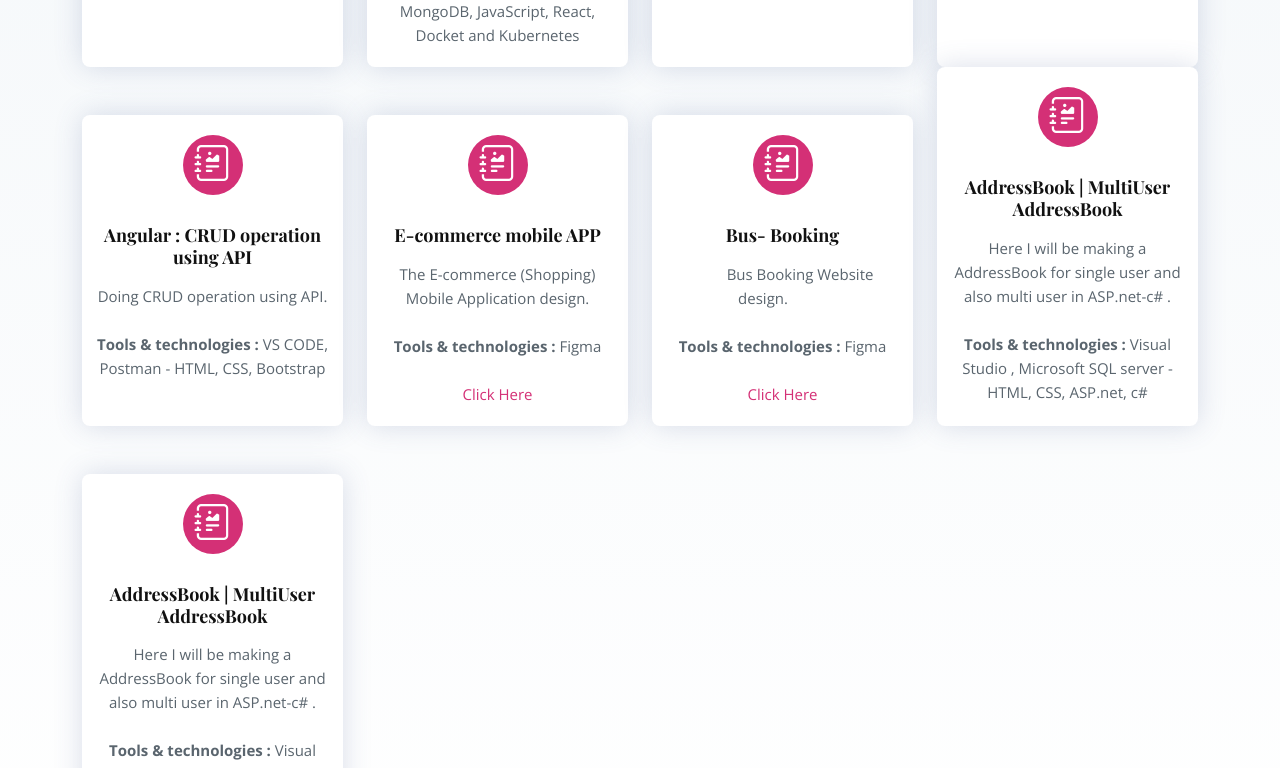
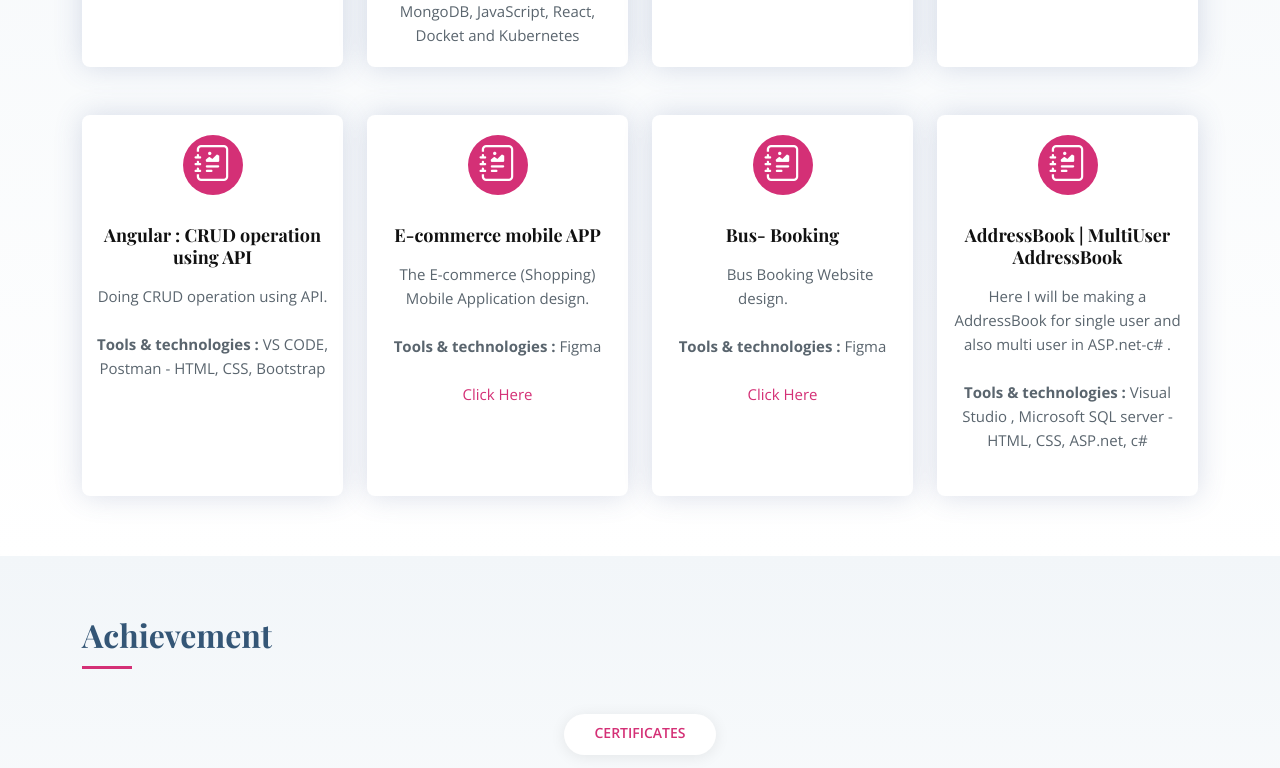
Before and after one commit to MiralSangani/portfolio, a plain HTML site: page index.html in a window 1280 px wide. Shown: the part 3558-4326 px from the top of the page. Drawn offline with nearby package versions, Linux system fonts and the light colour scheme; a web font is replaced by a local one.

Commit message:
Update index.html

```diff
--- a/index.html
+++ b/index.html
@@ -453,16 +453,7 @@
               </div>
             </div>
 
-          <div class="col-md-6 col-lg-3 d-flex align-items-stretch mb-5 mb-lg-0">
-            <div class="icon-box">
-              <div class="icon"><i class="bi bi-journal-richtext"></i></i></div>
-              <h4 class="title"><a href="">AddressBook | MultiUser AddressBook </a></h4>
-              <p class="description">Here I will be making a AddressBook for single user and also multi user in
-                ASP.net-c# .<br><br>
-                <b>Tools & technologies : </b> Visual Studio , Microsoft SQL server - HTML, CSS, ASP.net, c#
-              </p>
-            </div>
-          </div>
+
             <div class="col-md-6 col-lg-3 d-flex align-items-stretch mb-5 mt-5 mb-lg-0">
               <div class="icon-box">
                 <div class="icon"><i class="bi bi-journal-richtext"></i></i></div>
```
Lines whose indentation alone changed are shown as unchanged.
